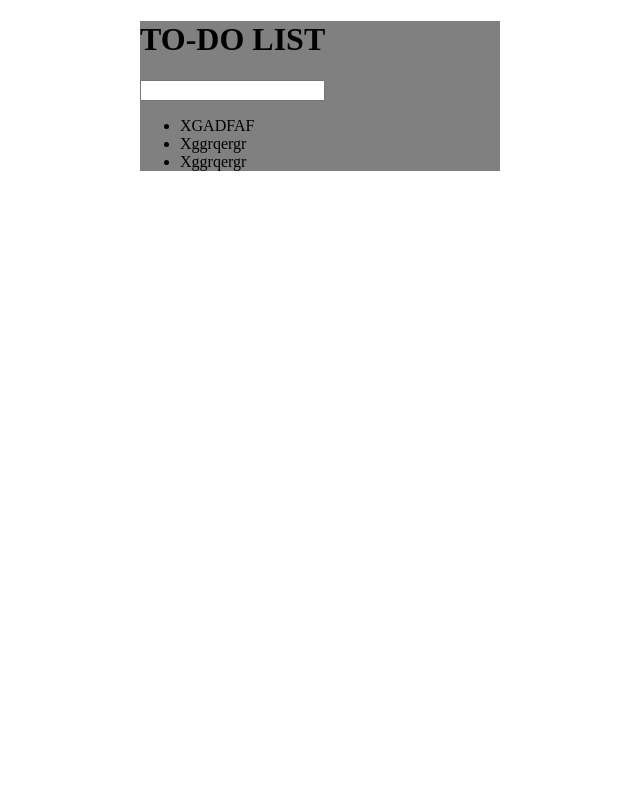
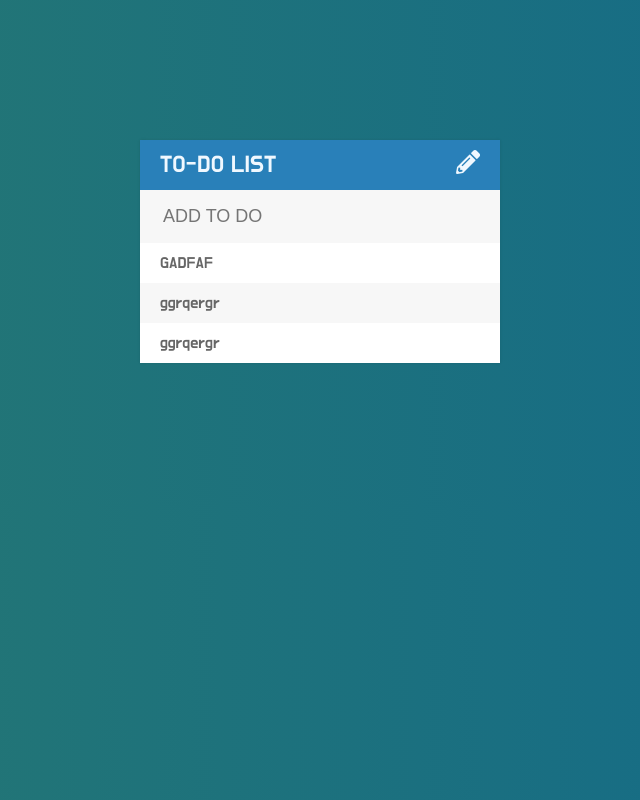
Before and after one commit to Davidzsy20/toDoList, a plain HTML site: page index.html in a window 1280 px wide. Shown: the whole page, without its empty margins (320-960 px from the left). Drawn offline with Linux system fonts and the light colour scheme.

Commit message:
style and tweek

```diff
--- a/assets/css/todos.css
+++ b/assets/css/todos.css
@@ -1,5 +1,76 @@
+body{
+    font-family: 'Do Hyeon', sans-serif;
+    background: #136a8a;  /* fallback for old browsers */
+background: -webkit-linear-gradient(to right, #267871, #136a8a);  /* Chrome 10-25, Safari 5.1-6 */
+background: linear-gradient(to right, #267871, #136a8a); /* W3C, IE 10+/ Edge, Firefox 16+, Chrome 26+, Opera 12+, Safari 7+ */
+
+}
+
+h1{
+    background-color: #2980b9;
+    color: aliceblue;
+    margin: 0;
+    padding: 10px 20px;
+    text-transform: uppercase;
+    font-size: 24px;
+    font-weight: normal;
+}
+.fa-pencil-alt{
+    float: right;
+}
+
 #container {
-    background: grey;
     width: 360px;
-    margin: 0 auto;
+    margin: 140px auto;
+    background:white;
+    box-shadow: 0 0 3px rgba(0,0,0, 0.1)
+
 }
+.completed{
+    color: gray;
+    text-decoration: line-through;
+}
+
+ul{
+    list-style: none;
+    margin: 0;
+    padding: 0;
+}
+li{
+    background: #FFF;
+    height: 40px;
+    line-height: 40px;
+    color: #666666
+}
+li:nth-child(2n) {
+    background: #f7f7f7;
+}
+input{
+    font-size: 18px;
+    background: #f7f7f7;
+    color: rosybrown;
+    width: 100%;
+    padding: 13px 13px 13px 20px;
+    box-sizing: border-box;
+    border: 3px solid rgba(0,0,0,0)
+}
+input:focus {
+    background: white;
+    border: 3px solid #2980b9;
+    outline: none;
+}
+li span{
+    background: #e74c3c;
+    height: 40px;
+    margin-right: 20px;
+    text-align: center;
+    color:white;
+    width: 0;
+    display: inline-block;
+    transition: 0.2s;
+    opacity: 0;
+}
+li:hover span {
+    width: 40px;
+    opacity: 1;
+}
--- a/assets/js/todos.js
+++ b/assets/js/todos.js
@@ -0,0 +1,37 @@
+$("ul").on("click","li",function() {
+    // var listStyleOn = {
+    //     color: "gray",
+    //     textDecoration: "line-through"
+    // }
+    // var listStyleOff = {
+    //     color: "black",
+    //     textDecoration: "none"
+    // }
+    // if( $(this).css("color") === 'rgb(128, 128, 128)') {
+    //     $(this).css(listStyleOff);
+    // }  else{
+
+    //      $(this).css(listStyleOn);
+    // }
+    $(this).toggleClass("completed")
+
+
+});
+
+$("ul").on("click", "span", function() {
+    $(this).parent().fadeOut(500, function() {
+   $(this).remove();
+    });
+    event.stopPropagation();
+
+})
+$("input[type= 'text']").keypress(function(event) {
+    if(event.which === 13) {
+       var task =  $(this).val();
+       $(this).val("");
+       $('ul').append("<li><span><i class='fa fa-trash'></i></span>"+ task+"</li>")
+    }
+})
+$(".add").click(function() {
+    $("input[type= 'text']").fadeToggle();
+})
--- a/index.html
+++ b/index.html
@@ -2,19 +2,21 @@
 <html>
 <head>
     <link rel="stylesheet" type="text/css" media="screen" href="assets/css/todos.css" />
-    <script src="assets/js/todos.js"></script>
+    <link href="https://fonts.googleapis.com/css?family=Do+Hyeon" rel="stylesheet">
+    <link rel="stylesheet" href="https://use.fontawesome.com/releases/v5.0.10/css/all.css" integrity="sha384-+d0P83n9kaQMCwj8F4RJB66tzIwOKmrdb46+porD/OvrJ+37WqIM7UoBtwHO6Nlg" crossorigin="anonymous">
     <script type = "text/javascript" src = "assets/js/lib/jquery-3.3.1.min.js"></script>
 </head>
 <body>
     <div id = "container">
-        <h1>TO-DO LIST</h1>
-        <input type= 'text'>
+        <h1>TO-DO LIST<span class='add'><i class="fas fa-pencil-alt"></i></span></h1>
+        <input type= 'text' placeholder="ADD TO DO ">
 
         <ul>
-            <li><span>X</span>GADFAF</li>
-            <li><span>X</span>ggrqergr</li>
-            <li><span>X</span>ggrqergr</li>
+            <li><span><i class='fas fa-trash'></i></span>GADFAF</li>
+            <li><span><i class='fas fa-trash'></i></span>ggrqergr</li>
+            <li><span><i class='fas fa-trash'></i></span>ggrqergr</li>
         </ul>
     </div>
 </body>
+<script src="assets/js/todos.js"></script>
 </html>
```
